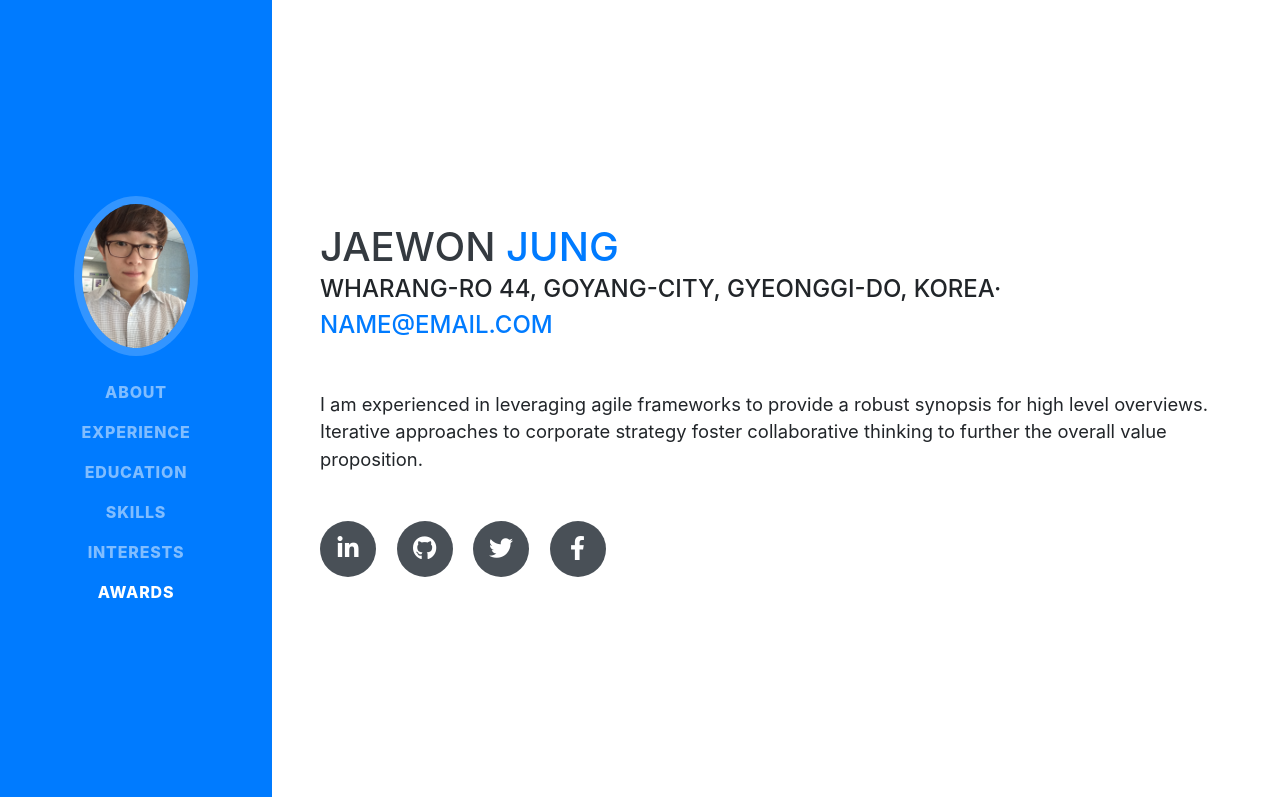
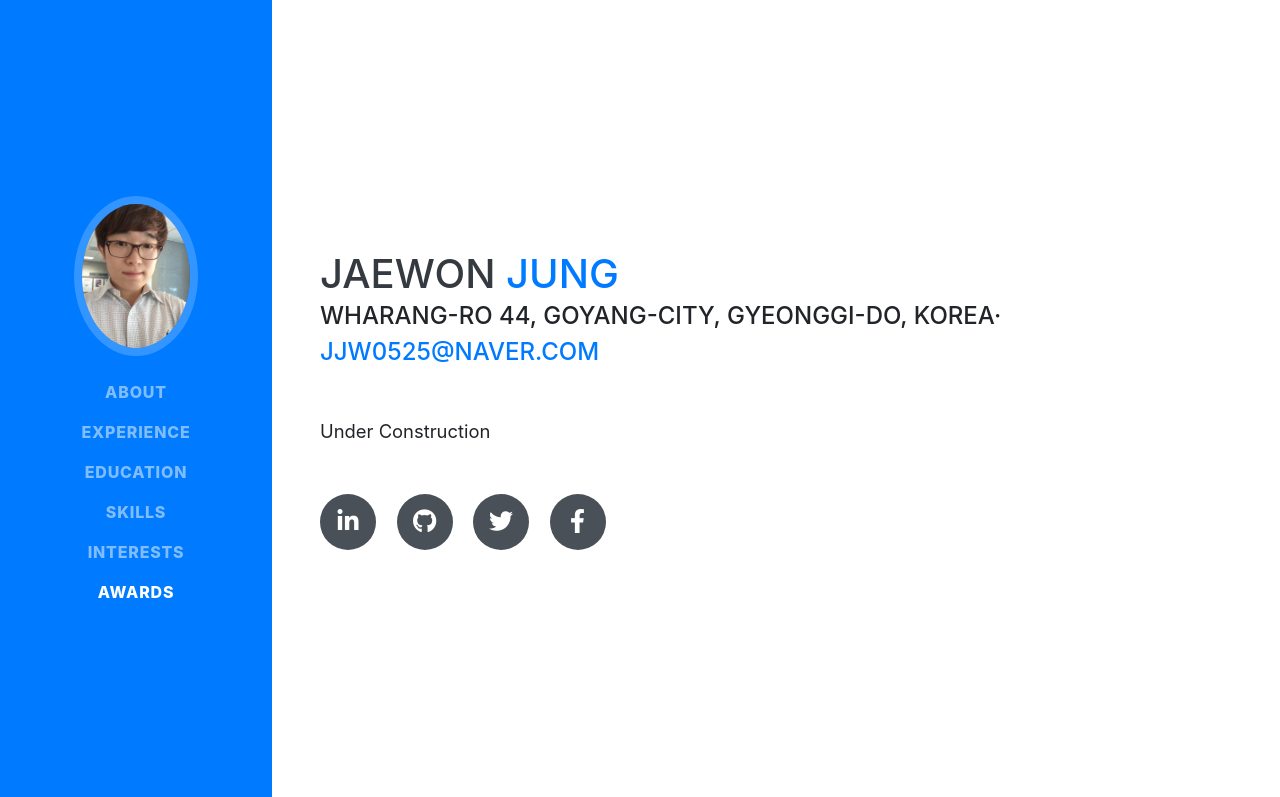
Before and after one commit to jaewon-jun9/jaewon-jun9.github.io, a website with bundled scripts: page index.html in a window 1280 px wide. Shown: the top 797 px of the page. Built offline with nearby package versions, Linux system fonts and the light colour scheme; a web font is replaced by a local one.

Commit message:
Modify index.html

```diff
--- a/index.html
+++ b/index.html
@@ -67,9 +67,9 @@
           <span class="text-primary">Jung</span>
         </h1>
         <div class="subheading mb-5">Wharang-ro 44, Goyang-city, Gyeonggi-do, Korea·
-          <a href="mailto:name@email.com">name@email.com</a>
+          <a href="mailto:jjw0525@naver.com">jjw0525@naver.com</a>
         </div>
-        <p class="lead mb-5">I am experienced in leveraging agile frameworks to provide a robust synopsis for high level overviews. Iterative approaches to corporate strategy foster collaborative thinking to further the overall value proposition.</p>
+        <p class="lead mb-5">Under Construction</p>
         <div class="social-icons">
           <a href="#">
             <i class="fab fa-linkedin-in"></i>
```
